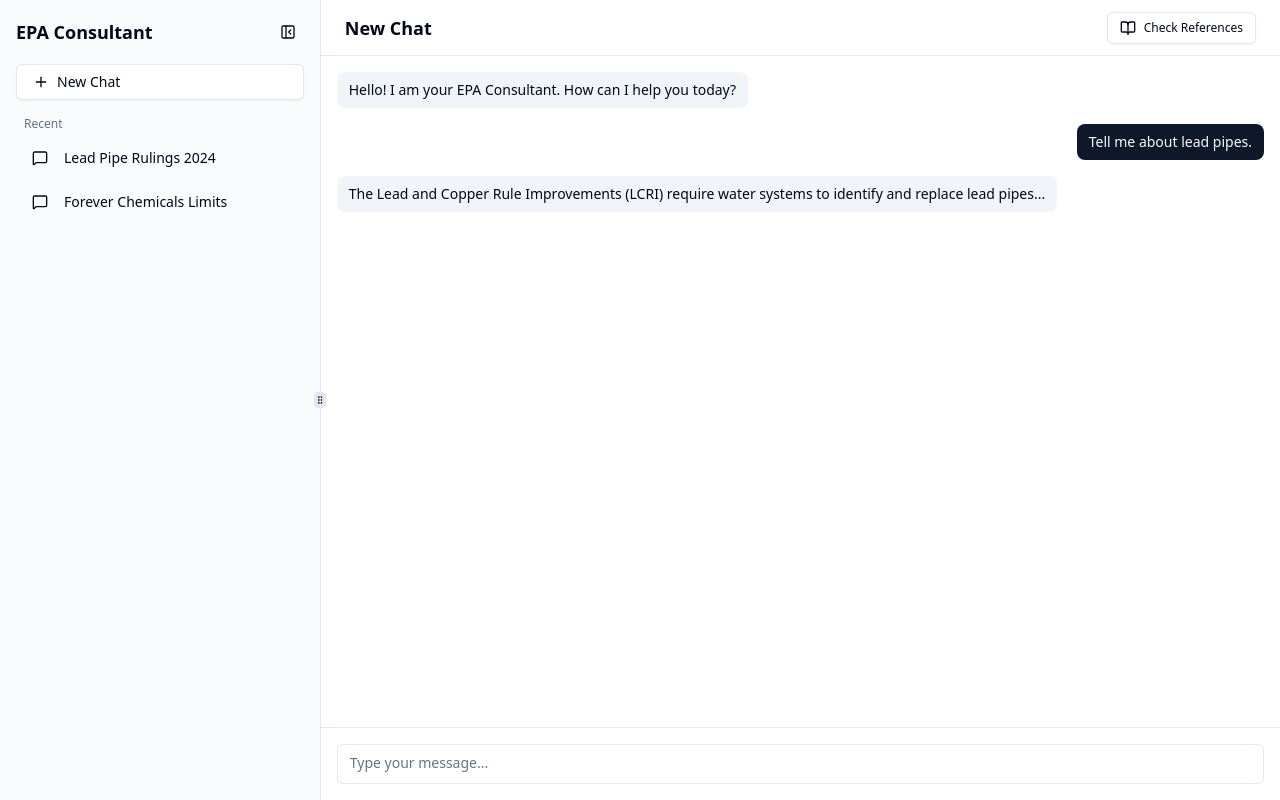
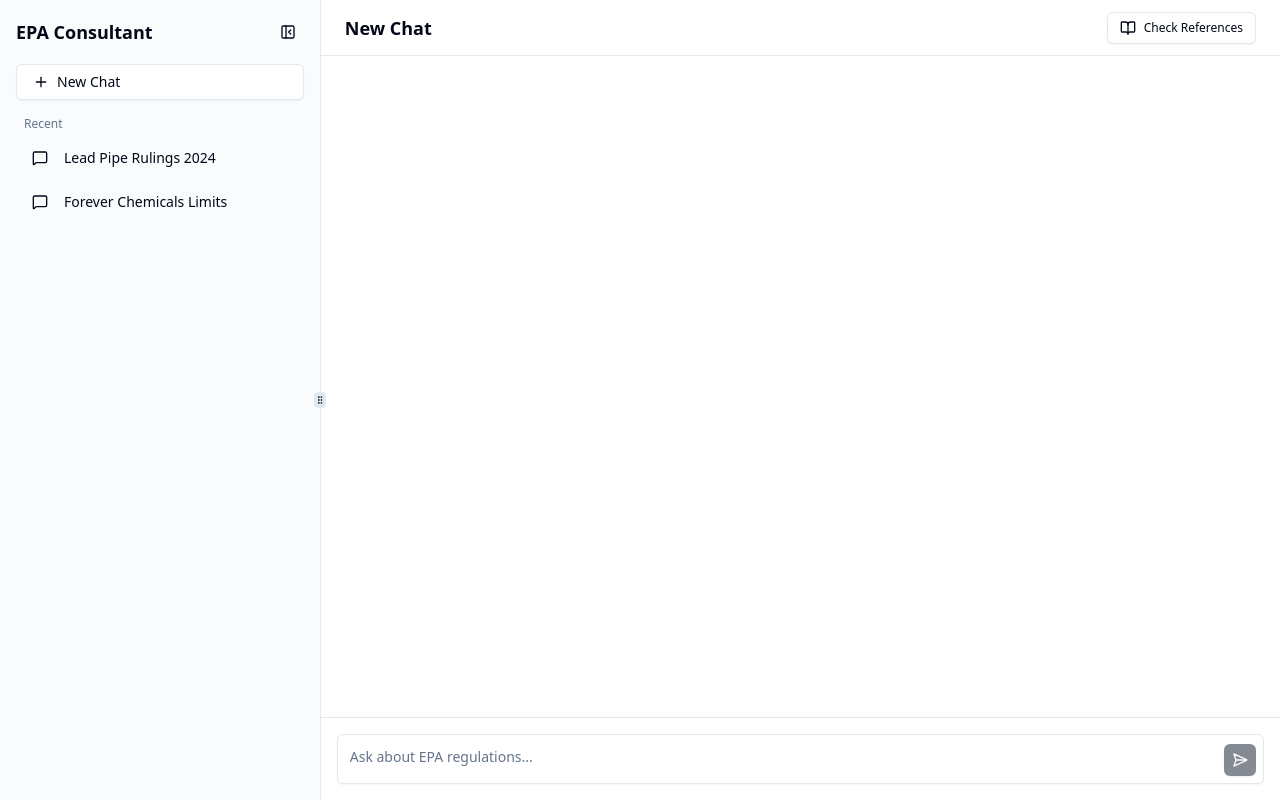
Before and after one commit to rickytang666/epa-consultant, a React (Vite) app in the folder frontend/: page / in a window 1280 px wide. Built offline with nearby package versions, Linux system fonts and the light colour scheme.

Commit message:
added chatbot basic implementation with streaming

```diff
--- /dev/null
+++ b/frontend/src/components/chat/ChatInput.tsx
@@ -0,0 +1,63 @@
+import { useState, useRef, useEffect } from 'react';
+import { Button } from '@/components/ui/button';
+import { SendHorizontal } from 'lucide-react';
+import { Textarea } from '@/components/ui/textarea';
+
+interface ChatInputProps {
+    onSend: (message: string) => void;
+    isLoading?: boolean;
+}
+
+export function ChatInput({ onSend, isLoading }: ChatInputProps) {
+    const [input, setInput] = useState("");
+    const textareaRef = useRef<HTMLTextAreaElement>(null);
+
+    const handleSend = () => {
+        if (!input.trim() || isLoading) return;
+        onSend(input);
+        setInput("");
+        // Reset height
+        if (textareaRef.current) {
+            textareaRef.current.style.height = 'auto';
+        }
+    };
+
+    const handleKeyDown = (e: React.KeyboardEvent<HTMLTextAreaElement>) => {
+        if (e.key === "Enter" && !e.shiftKey) {
+            e.preventDefault();
+            handleSend();
+        }
+    };
+
+    // Auto-resize
+    useEffect(() => {
+        const textarea = textareaRef.current;
+        if (textarea) {
+            textarea.style.height = 'auto';
+            textarea.style.height = `${Math.min(textarea.scrollHeight, 200)}px`;
+        }
+    }, [input]);
+
+    return (
+        <div className="relative flex items-end gap-2 p-4 bg-background border-t">
+            <Textarea
+                ref={textareaRef}
+                placeholder="Ask about EPA regulations..."
+                value={input}
+                onChange={(e) => setInput(e.target.value)}
+                onKeyDown={handleKeyDown}
+                className="min-h-[50px] max-h-[200px] resize-none pr-12 py-3"
+                rows={1}
+                disabled={isLoading}
+            />
+            <Button
+                size="icon"
+                onClick={handleSend}
+                disabled={!input.trim() || isLoading}
+                className="absolute right-6 bottom-6 h-8 w-8"
+            >
+                <SendHorizontal className="h-4 w-4" />
+            </Button>
+        </div>
+    );
+}
--- a/frontend/src/components/chat/ChatLayout.tsx
+++ b/frontend/src/components/chat/ChatLayout.tsx
@@ -1,5 +1,7 @@
 import { Button } from '@/components/ui/button';
 import { ChatList } from '@/components/chat/ChatList';
+import { ChatInput } from '@/components/chat/ChatInput';
+import { useChat } from '@/hooks/useChat';
 import { BookOpen } from 'lucide-react';
 
 interface ChatLayoutProps {
@@ -8,12 +10,7 @@
 }
 
 export function ChatLayout({ onToggleContext, isContextOpen }: ChatLayoutProps) {
-    // Mock data for visual verification
-    const messages = [
-        { role: "assistant" as const, content: "Hello! I am your EPA Consultant. How can I help you today?" },
-        { role: "user" as const, content: "Tell me about lead pipes." },
-        { role: "assistant" as const, content: "The Lead and Copper Rule Improvements (LCRI) require water systems to identify and replace lead pipes..." }
-    ];
+    const { messages, sendMessage, isLoading } = useChat();
 
     return (
         <div className="flex h-full flex-col">
@@ -33,12 +30,7 @@
             </header>
             <div className="flex-1 bg-background flex flex-col overflow-hidden">
                 <ChatList messages={messages} />
-                {/* Input placeholder */}
-                <div className="p-4 border-t">
-                    <div className="h-10 rounded-md border border-input bg-background px-3 py-2 text-sm text-muted-foreground">
-                        Type your message...
-                    </div>
-                </div>
+                <ChatInput onSend={sendMessage} isLoading={isLoading} />
             </div>
         </div>
     );
--- a/frontend/src/components/chat/ChatList.tsx
+++ b/frontend/src/components/chat/ChatList.tsx
@@ -1,5 +1,5 @@
-import { cn } from "@/lib/utils";
 import { useChatScroll } from "@/hooks/useChatScroll";
+import { MessageBubble } from "@/components/chat/MessageBubble";
 
 interface Message {
     role: "user" | "assistant";
@@ -17,20 +17,15 @@
         <div
             ref={scrollRef}
             onScroll={onScroll}
-            className="flex-1 overflow-y-auto p-4 space-y-4"
+            data-testid="chat-list"
+            className="flex-1 overflow-y-auto p-4"
         >
             {messages.map((msg, i) => (
-                <div
+                <MessageBubble
                     key={i}
-                    className={cn(
-                        "flex w-max max-w-[80%] flex-col gap-2 rounded-lg px-3 py-2 text-sm",
-                        msg.role === "user"
-                            ? "ml-auto bg-primary text-primary-foreground"
-                            : "bg-muted"
-                    )}
-                >
-                    {msg.content}
-                </div>
+                    role={msg.role}
+                    content={msg.content}
+                />
             ))}
         </div>
     );
--- /dev/null
+++ b/frontend/src/components/chat/MessageBubble.tsx
@@ -0,0 +1,50 @@
+import { cva, type VariantProps } from "class-variance-authority";
+import Markdown from 'react-markdown';
+import { cn } from "@/lib/utils";
+import { User, Bot } from 'lucide-react';
+
+const bubbleVariants = cva(
+    "flex w-max max-w-[85%] flex-col gap-2 rounded-lg px-4 py-3 text-sm shadow-sm",
+    {
+        variants: {
+            role: {
+                user: "ml-auto bg-primary text-primary-foreground",
+                assistant: "bg-muted/80 text-foreground border",
+            },
+        },
+        defaultVariants: {
+            role: "assistant",
+        },
+    }
+);
+
+export interface MessageBubbleProps
+    extends React.HTMLAttributes<HTMLDivElement>,
+    VariantProps<typeof bubbleVariants> {
+    content: string;
+    role: "user" | "assistant";
+}
+
+export function MessageBubble({ role, content, className, ...props }: MessageBubbleProps) {
+    return (
+        <div className={cn("flex items-start gap-3", role === "user" ? "justify-end" : "justify-start", "mb-4")}>
+            {role === "assistant" && (
+                <div className="mt-1 flex h-8 w-8 shrink-0 items-center justify-center rounded-full bg-primary/10 border">
+                    <Bot className="h-4 w-4 text-primary" />
+                </div>
+            )}
+
+            <div className={cn(bubbleVariants({ role }), "prose dark:prose-invert prose-sm max-w-none break-words", className)} {...props}>
+                <Markdown>
+                    {content}
+                </Markdown>
+            </div>
+
+            {role === "user" && (
+                <div className="mt-1 flex h-8 w-8 shrink-0 items-center justify-center rounded-full bg-muted border">
+                    <User className="h-4 w-4" />
+                </div>
+            )}
+        </div>
+    );
+}
--- /dev/null
+++ b/frontend/src/hooks/useChat.ts
@@ -0,0 +1,83 @@
+import { useState, useCallback } from 'react';
+
+interface Message {
+    role: "user" | "assistant";
+    content: string;
+}
+
+export function useChat() {
+    const [messages, setMessages] = useState<Message[]>([]);
+    const [isLoading, setIsLoading] = useState(false);
+
+    const sendMessage = useCallback(async (content: string) => {
+        // 1. Add user message immediately
+        const userMsg: Message = { role: "user", content };
+        setMessages(prev => [...prev, userMsg]);
+        setIsLoading(true);
+
+        try {
+            // 2. Prepare assistant message placeholder
+            setMessages(prev => [...prev, { role: "assistant", content: "" }]);
+
+            const response = await fetch('/api/query', {
+                method: 'POST',
+                headers: { 'Content-Type': 'application/json' },
+                body: JSON.stringify({ question: content }),
+            });
+
+            if (!response.ok) throw new Error('Network response was not ok');
+            if (!response.body) throw new Error('No response body');
+
+            const reader = response.body.getReader();
+            const decoder = new TextDecoder();
+            let assistantMessage = "";
+            let buffer = "";
+
+            while (true) {
+                const { done, value } = await reader.read();
+                if (done) break;
+
+                const chunk = decoder.decode(value, { stream: true });
+                buffer += chunk;
+
+                // Split by newline
+                const lines = buffer.split('\n');
+
+                // Keep the last part in buffer (it might be incomplete)
+                buffer = lines.pop() || "";
+
+                for (const line of lines) {
+                    const trimmedLine = line.trim();
+                    if (trimmedLine.startsWith('content: ')) {
+                        // Extract content payload
+                        const text = trimmedLine.slice(9); // remove "content: "
+                        assistantMessage += text;
+
+                        // Update the last message (assistant) with new token
+                        setMessages(prev => {
+                            const newHistory = [...prev];
+                            const lastMsg = newHistory[newHistory.length - 1];
+                            if (lastMsg.role === 'assistant') {
+                                lastMsg.content = assistantMessage;
+                            }
+                            return newHistory;
+                        });
+                    }
+                    // Explicitly IGNORE 'sources:' lines
+                }
+            }
+
+        } catch (error) {
+            console.error("Chat error:", error);
+            setMessages(prev => [...prev, { role: "assistant", content: "**Error:** Failed to get response." }]);
+        } finally {
+            setIsLoading(false);
+        }
+    }, []);
+
+    return {
+        messages,
+        sendMessage,
+        isLoading
+    };
+}
--- a/frontend/vite.config.ts
+++ b/frontend/vite.config.ts
@@ -12,6 +12,15 @@
       "@": path.resolve(__dirname, "./src"),
     },
   },
+  server: {
+    proxy: {
+      '/api': {
+        target: 'http://127.0.0.1:8000',
+        changeOrigin: true,
+        secure: false,
+      }
+    }
+  },
   test: {
     globals: true,
     environment: 'jsdom',
```
Also changed, not shown: 2 other files (tests, documents, lock files or other folders).
